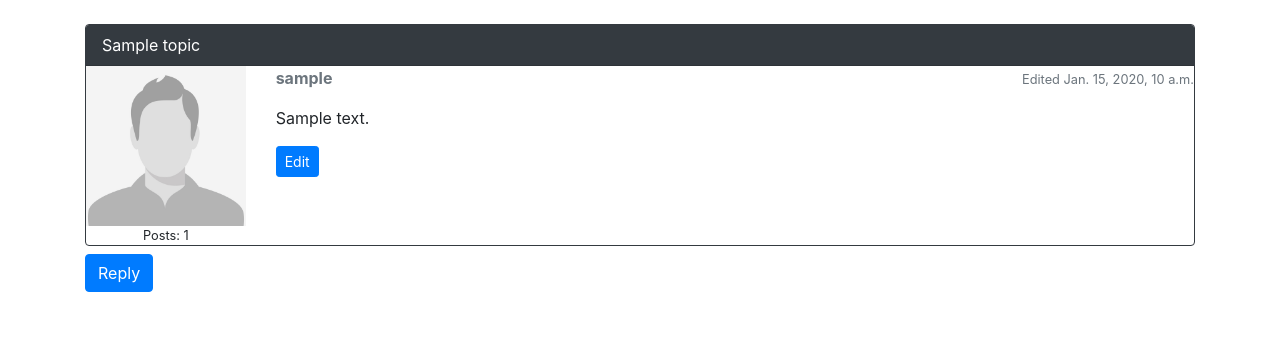
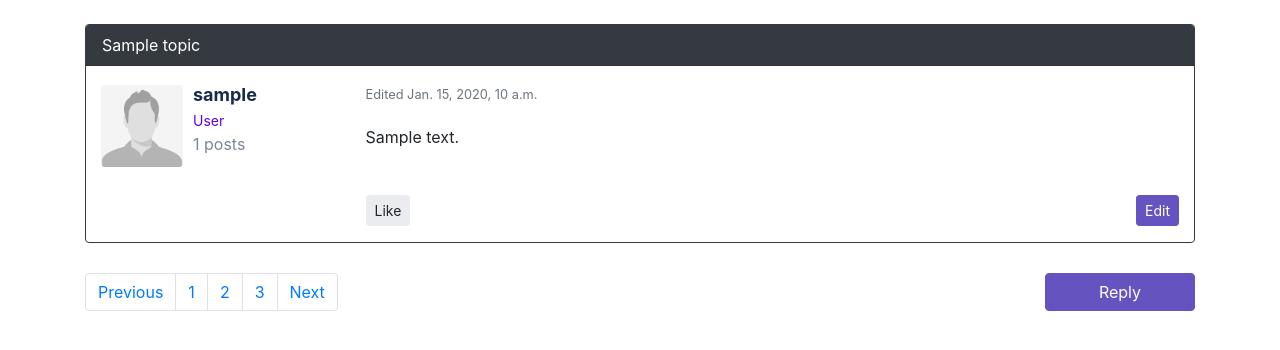
Before and after one commit to deogonit/django-portal, a Django app: a page that uses portal/templates/base.html in a window 1280 px wide. Shown: the part 120-470 px from the top of the page. Run offline with Django 3.2, Linux system fonts and the light colour scheme; a user stored in the database is signed in; tables that the repository leaves empty hold one stand-in row (values such as "Sample post"); some libraries are stand-ins or nearby versions.

Commit message:
Rework template with posts

```diff
--- a/portal/forum/templates/forum/topic_posts.html
+++ b/portal/forum/templates/forum/topic_posts.html
@@ -2,6 +2,9 @@
 
 {% load static %}
 
+{% block stylesheet %}
+<link rel="stylesheet" href="{% static 'css/style.css' %}">
+{% endblock %}
 {% block breadcrumb %}
 <li class="breadcrumb-item">
     <a href="{% url 'boards' %}">
@@ -24,41 +27,86 @@
     {% if forloop.first %}
     <div class="card-header text-white bg-dark py-2 px-3">{{ topic.name }}</div>
     {% endif %}
+    <div class="panel-body">
         <div class="row">
-            <div class="col-2">
-                <img src="{% static 'img/empty-avatar.png' %}" alt="{{ post.created_by.username }}" class="w-100">
-                <small style="justify-content: center; display:grid;">Posts: {{ post.created_by.posts.count }}</small>
+            <div class="col-xs-12 col-md-3 post-side">
+                <div class="media">
+                    <div class="media-left">
+                        <a href="">
+                            <img class="poster-avatar" src="{% static 'img/empty-avatar.png' %}"
+                                 alt="{{ post.created_by.username }}" width="100"
+                                 height="100">
+                        </a>
                     </div>
-            <div class="col-10">
-                <div class="row mb-3">
-                    <div class="col-6">
-                        <strong class="text-muted">{{ post.created_by.username }}</strong>
+                    <div class="media-body">
+                        <div class="media-heading">
+                            <a href="" class="item-title">
+                                {{ post.created_by.username }}
+                            </a>
                         </div>
-                    <div class="col-6 text-right">
+                        <span class="user-title">
+                            User
+                        </span>
+                        <span style="display:block">
+                            {{ post.created_by.posts.count }} posts
+                        </span>
+                    </div>
+                </div>
+            </div>
+            <div class="col-xs-12 col-md-9">
+                <div class="post-heading">
                     {% if post.updated_at %}
                     <small class="text-muted">Edited {{ post.updated_at }}</small>
                     {% else %}
                     <small class="text-muted">{{ post.created_at }}</small>
                     {% endif %}
                 </div>
+                <div class="post-body">
+                    <p>
+                        {{ post.message }}
+                    </p>
                 </div>
-                {{ post.message }}
+                <div class="post-footer">
+                    <a class="btn btn-default btn-sm pull-left" role="button">Like</a>
+                    {% if post.created_by == user %}
 
-                {% if post.created_by == user %}
-                    <div class="mt-3">
                     <a href="{{ post.get_edit_url }}"
-                           class="btn btn-primary btn-sm"
+                       class="btn btn-primary btn-sm pull-right"
                        role="button">Edit</a>
+
+                    {% endif %}
                 </div>
-                {% endif %}
+                <div class="row mb-3">
+                    <div class="col-6 text-right">
 
+                    </div>
+                </div>
+
+
+            </div>
         </div>
     </div>
 </div>
 {% endfor %}
 
-<div class="mb-4">
-    <a href="{% url 'reply_post' topic.board.slug topic.slug %}" class="btn btn-primary" role="button">Reply</a>
+
+<div class="footer">
+
+    <nav aria-label="Page navigation example" style="float: left">
+        <ul class="pagination justify-content-left">
+            <li class="page-item"><a class="page-link" href="#">Previous</a></li>
+            <li class="page-item"><a class="page-link" href="#">1</a></li>
+            <li class="page-item"><a class="page-link" href="#">2</a></li>
+            <li class="page-item"><a class="page-link" href="#">3</a></li>
+            <li class="page-item"><a class="page-link" href="#">Next</a></li>
+        </ul>
+    </nav>
+
+
+    <div class="reply" style="float:right">
+        <a href="{% url 'reply_post' topic.board.slug topic.slug %}" class="btn btn-primary down" role="button">Reply</a>
+    </div>
 </div>
 
+
 {% endblock%}
--- a/portal/static/css/style.css
+++ b/portal/static/css/style.css
@@ -0,0 +1,94 @@
+.post-side {
+    color: #7a869a;
+    padding-right: 30px;
+    padding-left: 30px;
+}
+
+.post-side .poster-avatar {
+    margin-top: 4px;
+    height: 82px;
+    width: 82px;
+    border-radius: 4px;
+}
+
+.media-body, .media-left, .media-right {
+    display: table-cell;
+    vertical-align: top;
+}
+
+.media-left {
+    padding-right: 10px;
+}
+
+.media-body {
+    width: 10000px;
+}
+
+.post-side .media {
+    margin: 0;
+}
+
+.item-title, a.item-title:active, a.item-title:hover, a.item-title:link, a.item-title:visited {
+    color: #172b4d;
+    font-weight: 700;
+    font-size: 18px;
+}
+
+.user-title {
+    color: #6200ea;
+    font-size: 14px;
+}
+
+.panel-body {
+    padding-top: 15px;
+}
+
+.post-body {
+    padding-top: 20px;
+    padding-bottom: 30px;
+}
+
+.pull-right {
+    float: right !important;
+}
+
+.btn-default, .btn-default.disabled,
+.btn-default.disabled:active, .btn-default.disabled:hover,
+.btn-default:disabled, .btn-default:disabled:hover {
+    background: #ebecf0;
+    border: 1px solid #ebecf0;
+    color: #172b4d;
+    box-shadow: none;
+
+}
+
+.btn-primary, .btn-primary.disabled,
+.btn-primary.disabled:active, .btn-primary.disabled:hover,
+.btn-primary:disabled, .btn-primary:disabled:hover {
+    background: #6554c0;
+    border: 1px solid #6554c0;
+    color: #fff;
+    box-shadow: none;
+}
+
+.col-md-9 {
+    position: relative;
+    width: 100%;
+    padding-right: 30px;
+    padding-left: 10px;
+}
+
+.toolbar {
+
+    margin-left: -15px;
+    margin-right: -15px;
+
+}
+
+.down{
+    width:150px;
+}
+
+.footer {
+    margin-top: 30px;
+}
--- a/portal/templates/base.html
+++ b/portal/templates/base.html
@@ -20,7 +20,6 @@
             integrity="sha384-JjSmVgyd0p3pXB1rRibZUAYoIIy6OrQ6VrjIEaFf/nJGzIxFDsf4x0xIM+B07jRM"
             crossorigin="anonymous"></script>
     {% block stylesheet %}
-
     {% endblock %}
 </head>
 
```
Lines whose indentation alone changed are shown as unchanged.
